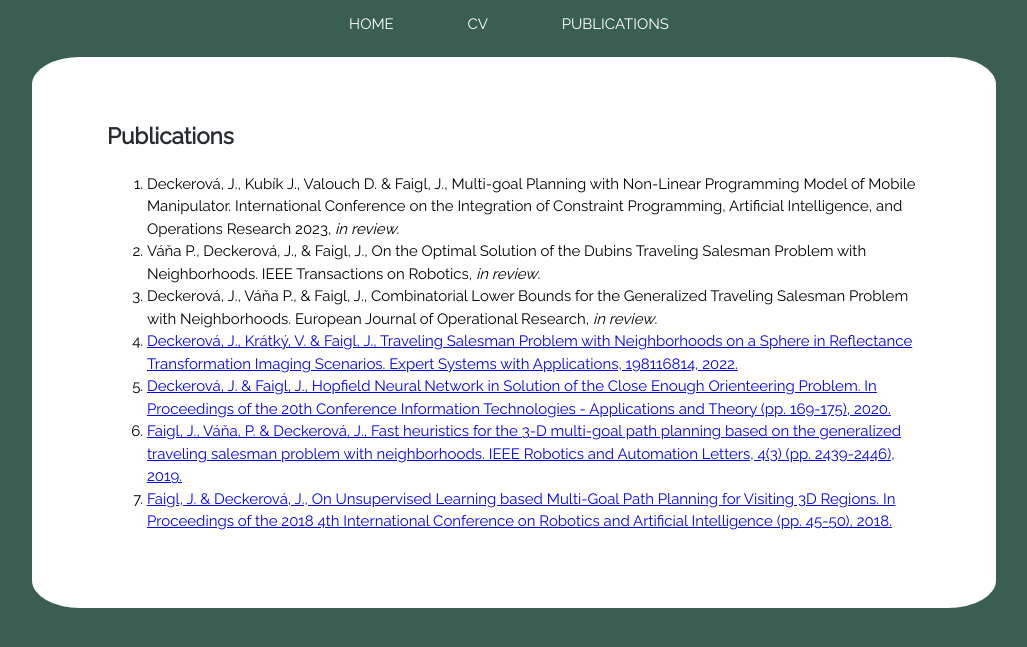
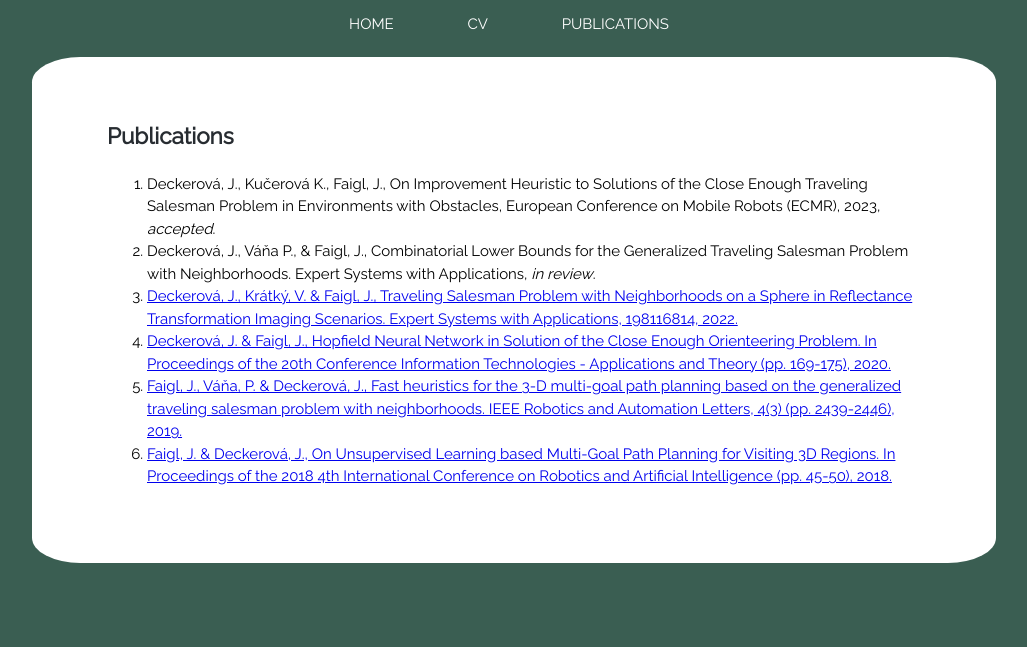
Before and after one commit to deckejin/deckejin.github.io, a Jekyll site: the page built from docs/publications.md, in a window 1280 px wide. Shown: the top 647 px of the page, without its empty margins (126-1153 px from the left). Built offline with Jekyll 4.4.1, drawn with Linux system fonts in a browser that asks for light colours.

Commit message:
Update publications.md

```diff
--- a/docs/publications.md
+++ b/docs/publications.md
@@ -6,10 +6,9 @@ bibliography: references.bib
 ---
 
 ## Publications
-1. Deckerová, J., Kubík J., Valouch D. & Faigl, J., Multi-goal Planning with Non-Linear Programming Model of Mobile Manipulator. International Conference on the Integration of Constraint Programming, Artificial Intelligence, and Operations Research 2023, *in review*.
-2. Váňa P., Deckerová, J., & Faigl, J., On the Optimal Solution of the Dubins Traveling Salesman Problem with Neighborhoods. IEEE Transactions on Robotics, *in review*.
-3. Deckerová, J., Váňa P., & Faigl, J., Combinatorial Lower Bounds for the Generalized Traveling Salesman Problem with Neighborhoods. European Journal of Operational Research, *in review*.
-4. [ Deckerová, J., Krátký, V. & Faigl, J., Traveling Salesman Problem with Neighborhoods on a Sphere in Reflectance Transformation Imaging Scenarios. Expert Systems with Applications, 198116814, 2022.](/_posts/2022-12-22-eswa22tspns.md)
-5. [Deckerová, J. & Faigl, J., Hopfield Neural Network in Solution of the Close Enough Orienteering Problem. In Proceedings of the 20th Conference Information Technologies - Applications and Theory (pp. 169-175), 2020.](/_posts/2022-12-22-itat20ceop.md)
-6. [Faigl, J., Váňa, P. & Deckerová, J., Fast heuristics for the 3-D multi-goal path planning based on the generalized traveling salesman problem with neighborhoods. IEEE Robotics and Automation Letters, 4(3) (pp. 2439-2446), 2019.](/_posts/2022-12-22-ral19gtspn.md)
-7. [Faigl, J. & Deckerová, J., On Unsupervised Learning based Multi-Goal Path Planning for Visiting 3D Regions. In Proceedings of the 2018 4th International Conference on Robotics and Artificial Intelligence (pp. 45-50), 2018.](/_posts/2022-12-22-icrai18cetsp3d.md)
+1. Deckerová, J., Kučerová K., Faigl, J., On Improvement Heuristic to Solutions of the Close Enough Traveling Salesman Problem in Environments with Obstacles, European Conference on Mobile Robots (ECMR), 2023, *accepted*.
+2. Deckerová, J., Váňa P., & Faigl, J., Combinatorial Lower Bounds for the Generalized Traveling Salesman Problem with Neighborhoods. Expert Systems with Applications, *in review*.
+3. [ Deckerová, J., Krátký, V. & Faigl, J., Traveling Salesman Problem with Neighborhoods on a Sphere in Reflectance Transformation Imaging Scenarios. Expert Systems with Applications, 198116814, 2022.](/_posts/2022-12-22-eswa22tspns.md)
+4. [Deckerová, J. & Faigl, J., Hopfield Neural Network in Solution of the Close Enough Orienteering Problem. In Proceedings of the 20th Conference Information Technologies - Applications and Theory (pp. 169-175), 2020.](/_posts/2022-12-22-itat20ceop.md)
+5. [Faigl, J., Váňa, P. & Deckerová, J., Fast heuristics for the 3-D multi-goal path planning based on the generalized traveling salesman problem with neighborhoods. IEEE Robotics and Automation Letters, 4(3) (pp. 2439-2446), 2019.](/_posts/2022-12-22-ral19gtspn.md)
+6. [Faigl, J. & Deckerová, J., On Unsupervised Learning based Multi-Goal Path Planning for Visiting 3D Regions. In Proceedings of the 2018 4th International Conference on Robotics and Artificial Intelligence (pp. 45-50), 2018.](/_posts/2022-12-22-icrai18cetsp3d.md)
```
